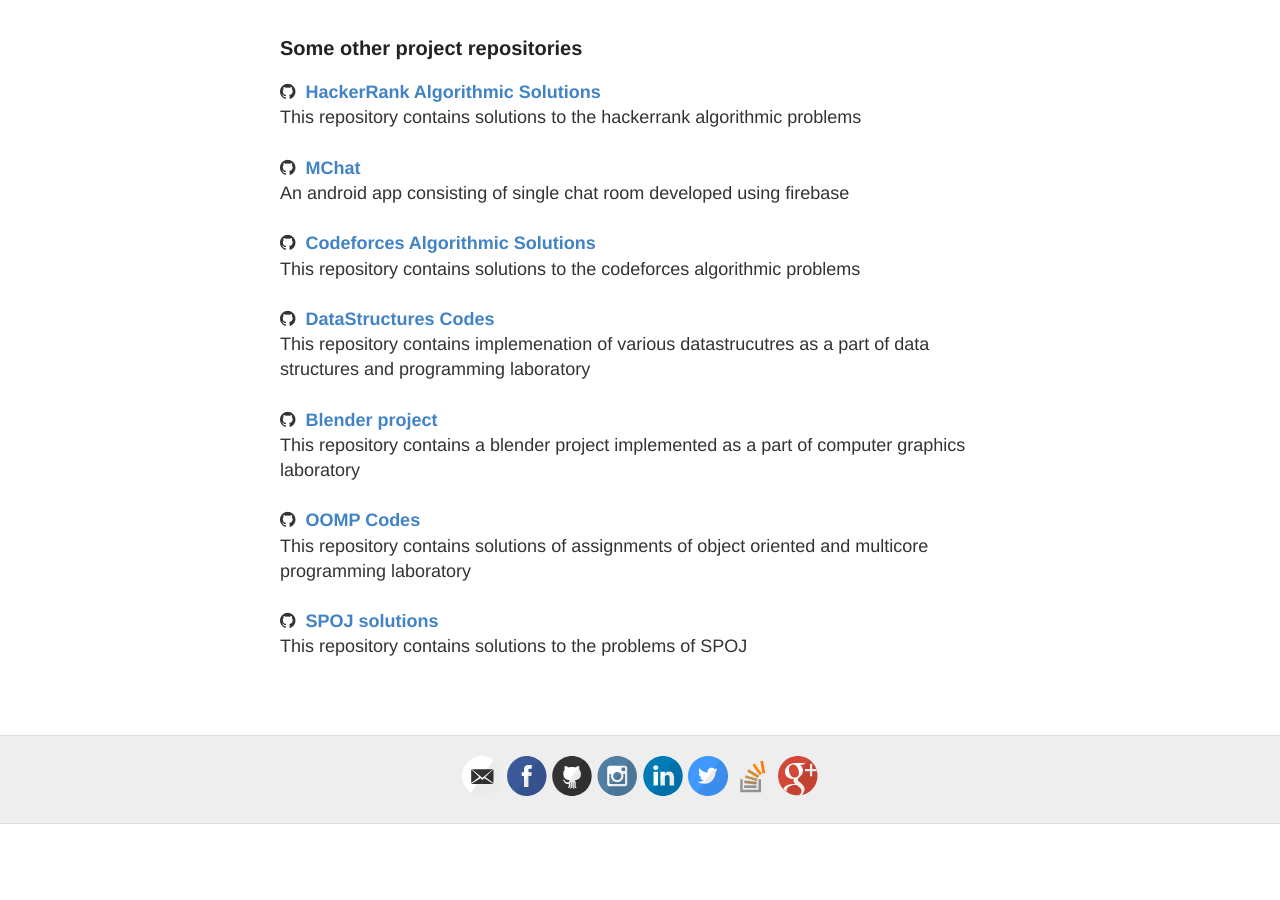
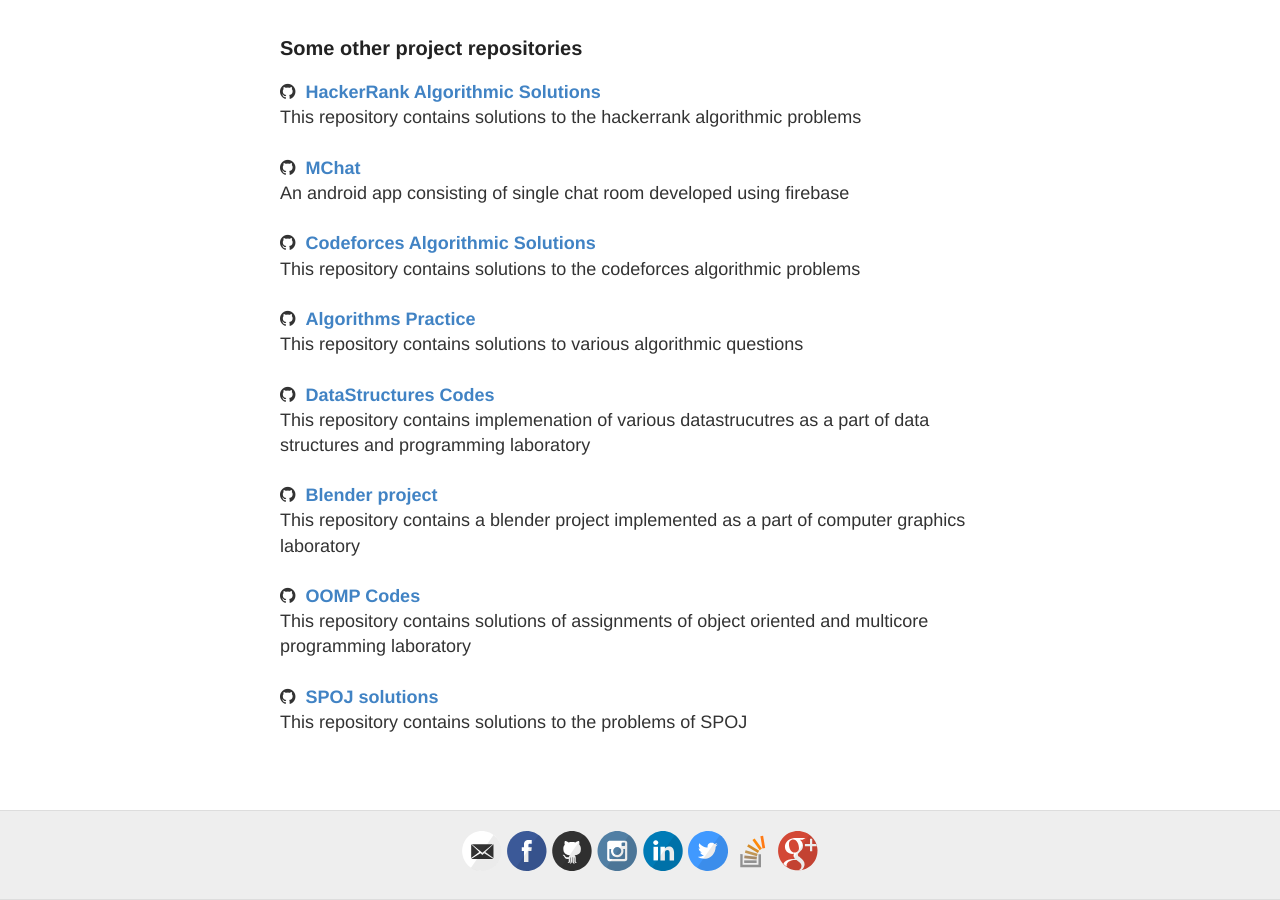
Before and after one commit to msdeep14/msdeep14.github.io, a Jekyll site: the page built from projects.md, in a window 1280 px wide and 900 px high, scrolled down 1115 px. Built offline with Jekyll 4.4.1, drawn with Linux system fonts in a browser that asks for light colours; before the commit the page ends 1939 px from its top, so only the background shows below that.

Commit message:
add new project repo

```diff
--- a/_includes/projects.html
+++ b/_includes/projects.html
@@ -133,6 +133,10 @@
                 <i class="fa fa-github"></i>&nbsp;&nbsp;<strong><a target="_blank" href="https://github.com/msdeep14/codeforces">Codeforces Algorithmic Solutions</a></strong> <br/>
                 This repository contains solutions to the codeforces algorithmic problems<br />
                 <br />
+
+                <i class="fa fa-github"></i>&nbsp;&nbsp;<strong><a target="_blank" href="https://github.com/msdeep14/Algorithms-Practice">Algorithms Practice</a></strong> <br/>
+                This repository contains solutions to various algorithmic questions<br />
+                <br />
                 <i class="fa fa-github"></i>&nbsp;&nbsp;<strong><a target="_blank" href="https://github.com/msdeep14/DSPS_codes">DataStructures Codes</a></strong> <br/>
                     This repository contains implemenation of various datastrucutres as a part of data structures and programming laboratory<br />
                     <br />
```
